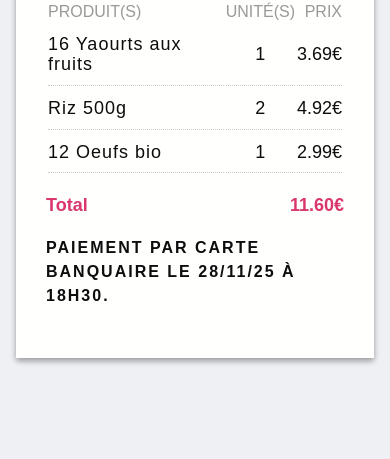
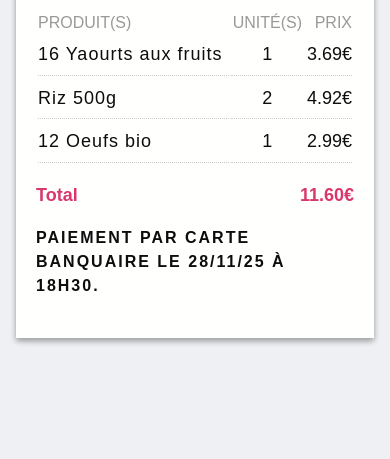
Before and after one commit to aperbet56/votre_ticket_de_caisse_virtuel, a plain HTML site: page index.html in a window 390 px wide. Shown: the part 385-844 px from the top of the page. Drawn offline with Linux system fonts and the light colour scheme; a web font is replaced by a local one.

Commit message:
Mise en place du responsive version mobile

```diff
--- a/style.css
+++ b/style.css
@@ -131,6 +131,10 @@ body {
 /**** Responsive design ****/
 
 @media screen and (max-width: 572px) {
+    .invoice__container {
+        padding: 20px;
+    }
+
     .invoice__logo {
         filter: drop-shadow(0 0.5vw 0.5vw var(--black)) drop-shadow(0.5vw 0vw 0.5vw var(--black));
     }
```
